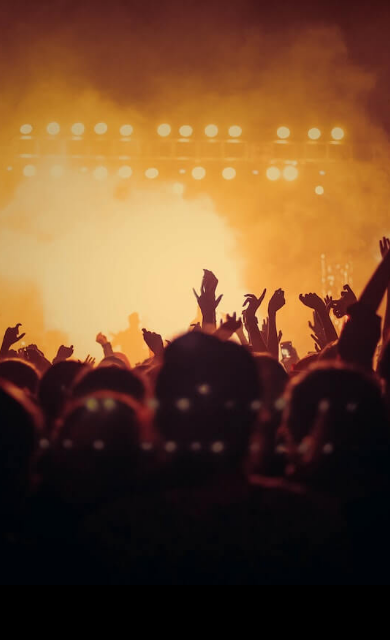
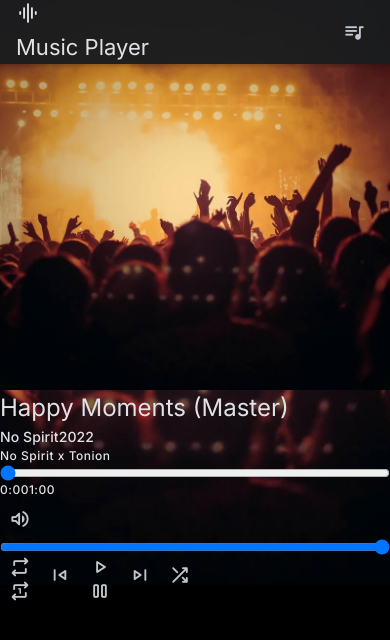
Before and after one commit to Muhammedajsalk/Music-player, a plain HTML site: page index.html in a window 390 px wide. Drawn offline with nearby package versions, Linux system fonts and the light colour scheme.

Commit message:
html form,reused style and top app bar completed

```diff
--- a/assets/css/style.css
+++ b/assets/css/style.css
@@ -166,16 +166,84 @@ body:hover::-webkit-scrollbar-thumb{background-color: var(--surface-variant);}
   #REUSED STYLE
 \*-----------------------------------*/
 
+.material-symbols-rounded {
+  font-variation-settings: 'FILL' 0, 'wght' 400, 'GRAD' -25, 'opsz' 24;
+  width: 1em;
+  height: 1em;
+  overflow: hidden;
+  user-select: none;
+}
 
+.wrapper {
+  display: flex;
+  align-items: center;
+}
+
+.title-lg {
+  font-size: var(--title-lg);
+  font-weight: var(--fw-400);
+}
+
+.btn-icon {
+  color: var(--on-surface-variant);
+  width: 40px;
+  height: 40px;
+  display: grid;
+  place-items: center;
+  border-radius: var(--radius-circle);
+}
+
+.btn-icon:hover { background-color: var(--on-surface-variant-hover); }
+
+.btn-icon:is(:focus, :focus-visible) {
+  background-color: var(--on-surface-variant-focus);
+}
+
+.img-cover {
+  width: 100%;
+  height: 100%;
+  object-fit: cover;
+}
+
+.headline-sm {
+  font-size: var(--headline-sm);
+  font-weight: var(--fw-400);
+}
+
+.label-lg,
+.label-md { font-weight: var(--fw-500); }
+
+.label-lg {
+  font-size: var(--label-lg);
+  letter-spacing: 0.1px;
+}
+
+.label-md {
+  font-size: var(--label-md);
+  letter-spacing: 0.5px;
+}
 
 
 
 /*-----------------------------------*\
   #TOP APP BAR
 \*-----------------------------------*/
+.top-bar {
+  position: fixed;
+  top: 0;
+  left: 0;
+  background-color: var(--background-opacity);
+  min-width: 250px;
+  width: 100%;
+  height: 64px;
+  padding-inline: 16px;
+  justify-content: space-between;
+  backdrop-filter: blur(50px);
+  box-shadow: var(--shadow-1);
+  z-index: 2;
+}
 
-
-
+.logo { gap: 12px; }
 
 
 /*-----------------------------------*\
--- a/index.html
+++ b/index.html
@@ -39,21 +39,131 @@
     <link rel="stylesheet" href="./assets/css/style.css">
 </head>
 <body>
+    <!--
+        #top app bar
+    -->
+
+    <div class="top-bar wrapper">
+
+     <div class="logo_wrapper">
+         <span class="material-symbols-rounded">graphic_eq</span>
+         <h1 class="title-lg">Music Player</h1>
+     </div>
+
+     <div class="top-bar-actions">
+         <button class="btn-icon" data-playlist-toggler>
+             <span class="material-symbols-rounded">queue_music</span>
+         </button>
+     </div>
+
+    </div>
+
+    <main>
+        <article>
+
+          <!--
+            - #PLAYER
+          -->
+
+          <div class="player">
+            <div class="container">
+
+              <figure class="music-banner">
+                <img src="./assets/images/poster-1.jpg" width="800" height="800" alt="Happy Moments (Master) Album Poster"
+                  class="img-cover" data-player-banner>
+              </figure>
+
+              <div class="music-content">
+
+                <h2 class="headline-sm" data-title>Happy Moments (Master)</h2>
+
+                <p class="label-lg label-wrapper wrapper">
+                  <span data-album>No Spirit</span>
+
+                  <span data-year>2022</span>
+                </p>
+
+                <p class="label-md artist" data-artist>No Spirit x Tonion</p>
+
+                <div class="seek-control">
+
+                  <div>
+                    <div class="range-wrapper">
+                      <input type="range" step="1" max="60" value="0" class="range" data-range data-seek>
+
+                      <div class="range-fill" data-range-fill></div>
+                    </div>
+
+                    <div class="duration-label wrapper">
+                      <span class="label-md" data-running-time>0:00</span>
+
+                      <span class="label-md" data-duration>1:00</span>
+                    </div>
+                  </div>
+
+                  <div class="volume">
+                    <button class="btn-icon" data-volume-btn>
+                      <span class="material-symbols-rounded">volume_up</span>
+                    </button>
+
+                    <div class="range-wrapper">
+                      <input type="range" step="0.05" max="1" value="1" class="range" data-range data-volume>
+
+                      <div class="range-fill" data-range-fill></div>
+                    </div>
+                  </div>
+
+                </div>
+
+                <div class="player-control wrapper">
+
+                  <button class="btn-icon toggle" data-repeat>
+                    <span class="material-symbols-rounded default-icon">repeat</span>
+                    <span class="material-symbols-rounded active-icon">repeat_one</span>
+                  </button>
+
+                  <button class="btn-icon" data-skip-prev>
+                    <span class="material-symbols-rounded">skip_previous</span>
+                  </button>
+
+                  <button class="btn-icon play" data-play-btn>
+                    <span class="material-symbols-rounded default-icon">play_arrow</span>
+                    <span class="material-symbols-rounded active-icon">pause</span>
+                  </button>
+
+                  <button class="btn-icon" data-skip-next>
+                    <span class="material-symbols-rounded">skip_next</span>
+                  </button>
+
+                  <button class="btn-icon toggle" data-shuffle>
+                    <span class="material-symbols-rounded">shuffle</span>
+                  </button>
+
+                </div>
+
+              </div>
+
+            </div>
+          </div>
 
 
 
 
 
+          <!--
+            - #PLAYLIST
+          -->
 
+          <div class="playlist" data-playlist>
 
+            <ul class="music-list" data-music-list></ul>
 
+          </div>
 
+          <div class="overlay" data-playlist-toggler data-overlay></div>
 
-
-
-
-
-
+        </article>
+      </main>
 
     <!--
          coustom js links
```
